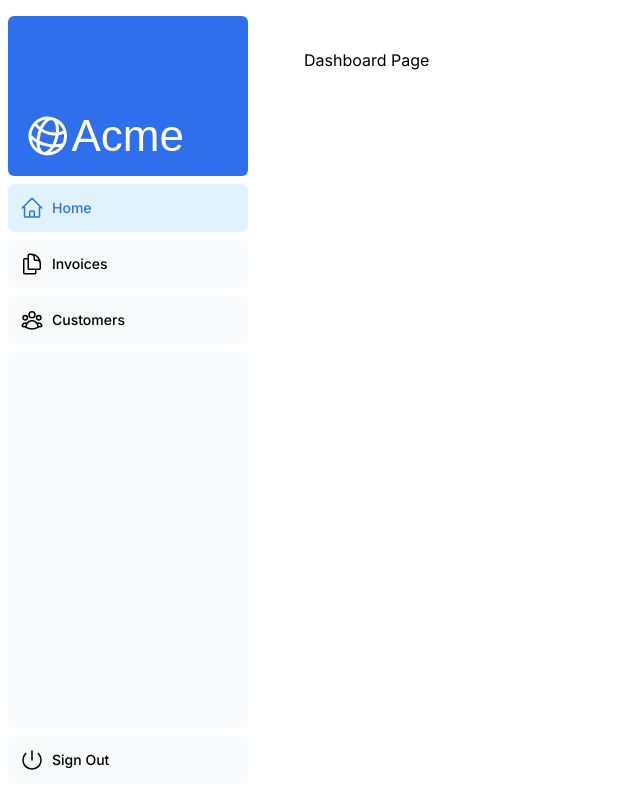
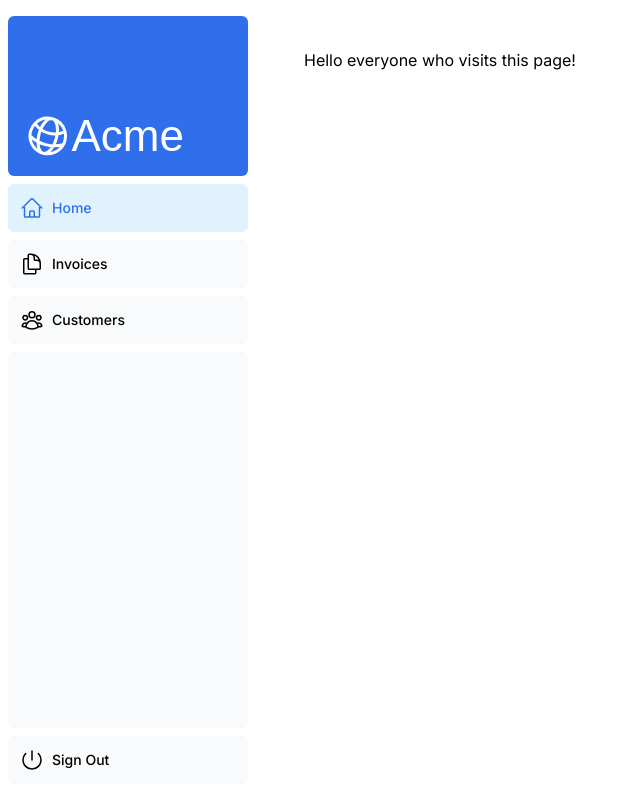
Before and after one commit to Elanrif/nextjs-dashboard, a Next.js app: page /dashboard in a window 1280 px wide. Shown: the whole page, without its empty margins (0-640 px from the left). Built offline with nearby package versions, Linux system fonts and the light colour scheme; a web font is replaced by a local one.

Commit message:
feat: hello world (#1)
* feat: hello world

* feat: hello world

* feat: review code

* feat: run name

* feat: run name

```diff
--- a/app/dashboard/page.tsx
+++ b/app/dashboard/page.tsx
@@ -1,3 +1,3 @@
 export default function Page(){
-    return <p>Dashboard Page</p>;
+    return <p>Hello everyone who visits this page!</p>;
 }
```
